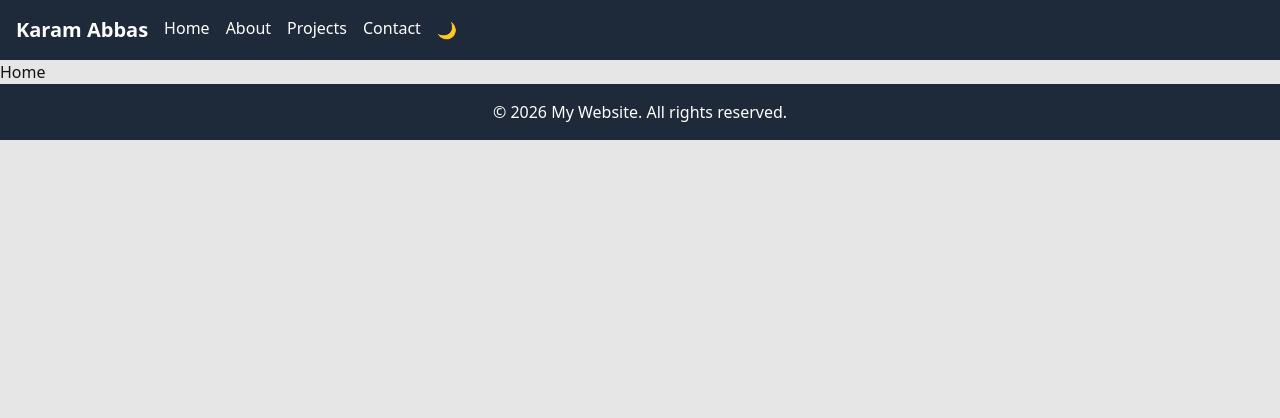
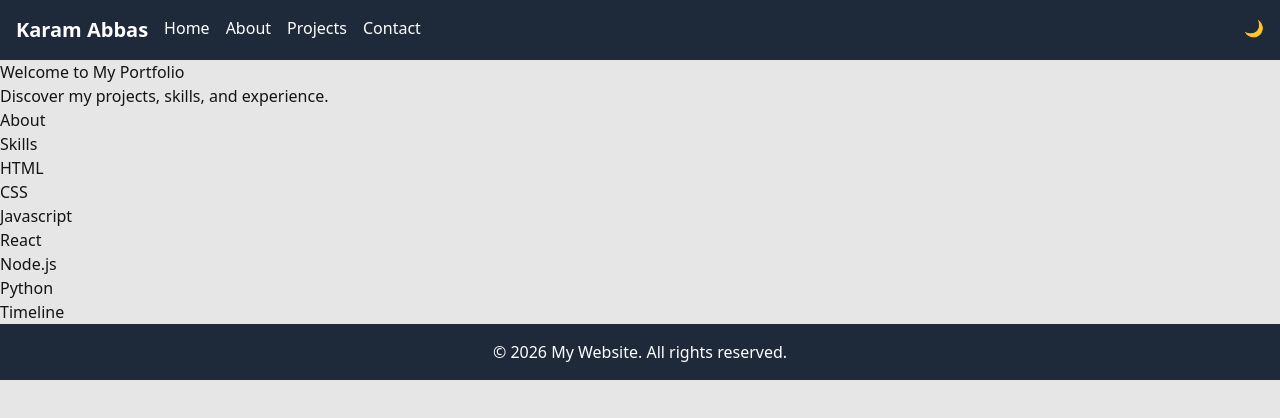
Before and after one commit to Karam-08/portfolio, a Next.js app: page / in a window 1280 px wide. Shown: the top 418 px of the page. Built offline with nearby package versions, Linux system fonts and the light colour scheme.

Commit message:
added dark mode toggle and more homepage details

```diff
--- a/app/globals.css
+++ b/app/globals.css
@@ -5,21 +5,13 @@
     --text: rgb(20, 20, 20);
 }
 
-@theme inline{
-    --color-background: var(--background);
-    --color-text: var(--text);
-}
-
-@media (prefers-color-scheme: dark){
-    :root{
-        --background: rgb(20, 20, 20);
-        --text: rgb(230, 230, 230);
-    }
+.dark{
+    --background: rgb(20, 20, 20);
+    --text: rgb(230, 230, 230);
 }
 
 body{
-    margin: 0;
-    padding: 0;
     background-color: var(--background);
     color: var(--text);
+    transition: background 0.3s ease, color 0.3s ease;
 }
--- a/app/page.jsx
+++ b/app/page.jsx
@@ -1,7 +1,15 @@
+import Hero from "@/components/server/Hero";
+import AboutSection from "@/components/server/AboutSection";
+import SkillsSection from "@/components/server/SkillsSection";
+import Timeline from "@/components/server/Timeline";
+
 export default function Home(){
     return(
-        <div>
-            <h1>Home</h1>
-        </div>
+        <>
+            <Hero/>
+            <AboutSection/>
+            <SkillsSection/>
+            <Timeline/>
+        </>
     )
 }
--- a/components/client/ThemeToggle.jsx
+++ b/components/client/ThemeToggle.jsx
@@ -1,5 +1,42 @@
+"use client";
+
+import {useState, useEffect} from "react";
+
 const ThemeToggle = () =>{
+    const [darkMode, setDarkMode] = useState(false);
+
+    useEffect(() =>{
+        const savedTheme = localStorage.getItem("theme");
+
+        if(savedTheme === "dark"){
+            document.documentElement.classList.add("dark");
+            setDarkMode(true);
+        }
+    }, [])
+
+    function toggleTheme(){
+        const newTheme = !darkMode;
+
+        setDarkMode(newTheme);
+
+        if(newTheme){
+            document.documentElement.classList.add("dark");
+            localStorage.setItem("theme", "dark");
+        }else{
+            document.documentElement.classList.remove("dark");
+            localStorage.setItem("theme", "light");
+        }
+    }
+
     return(
-        <button>Toggle Theme</button>
+        <button
+            onClick={toggleTheme}
+            aria-label = "Toggle Dark Mode"
+            className = "ThemeToggle"
+        >
+            {darkMode ? "☀️" : "🌙"}
+        </button>
     )
 }
+
+export default ThemeToggle
--- a/components/server/AboutSection.jsx
+++ b/components/server/AboutSection.jsx
@@ -1,5 +1,7 @@
 const AboutSection = () =>{
     return(
-        <div></div>
+        <div>About</div>
     )
 }
+
+export default AboutSection
--- a/components/server/Hero.jsx
+++ b/components/server/Hero.jsx
@@ -1,8 +1,10 @@
 const Hero = () =>{
     return(
-        <div className="">
+        <div>
             <h1>Welcome to My Portfolio</h1>
             <p>Discover my projects, skills, and experience.</p>
         </div>
     )
 }
+
+export default Hero
--- a/components/server/Navbar.jsx
+++ b/components/server/Navbar.jsx
@@ -1,3 +1,5 @@
+import ThemeToggle from "@/components/client/ThemeToggle"
+
 const Navbar = () => {
     return (
         <nav className="bg-gray-800 text-white p-4">
@@ -7,9 +9,9 @@ const Navbar = () => {
                 <li className="hover:bg-gray-600"><a className="text-white hover:text-gray-300 no-underline" href="/about">About</a></li>
                 <li className="hover:bg-gray-600"><a className="text-white hover:text-gray-300 no-underline" href="/projects">Projects</a></li>
                 <li className="hover:bg-gray-600"><a className="text-white hover:text-gray-300 no-underline" href="/contact">Contact</a></li>
-                <button id="dark-mode-toggle" className="hover:bg-gray-600 cursor-pointer">
-                    🌙
-                </button>
+                <li className="ml-auto">
+                    <ThemeToggle />
+                </li>
             </ul>
         </nav>
     )
--- a/components/server/SkillsSection.jsx
+++ b/components/server/SkillsSection.jsx
@@ -13,3 +13,5 @@ const SkillsSection = () =>{
         </div>
     )
 }
+
+export default SkillsSection
--- a/components/server/Timeline.jsx
+++ b/components/server/Timeline.jsx
@@ -5,3 +5,5 @@ const Timeline = () =>{
         </div>
     )
 }
+
+export default Timeline
--- a/jsconfig.json
+++ b/jsconfig.json
@@ -1,5 +1,6 @@
 {
   "compilerOptions": {
+    "baseUrl": ".",
     "paths": {
       "@/*": ["./*"]
     }
```
